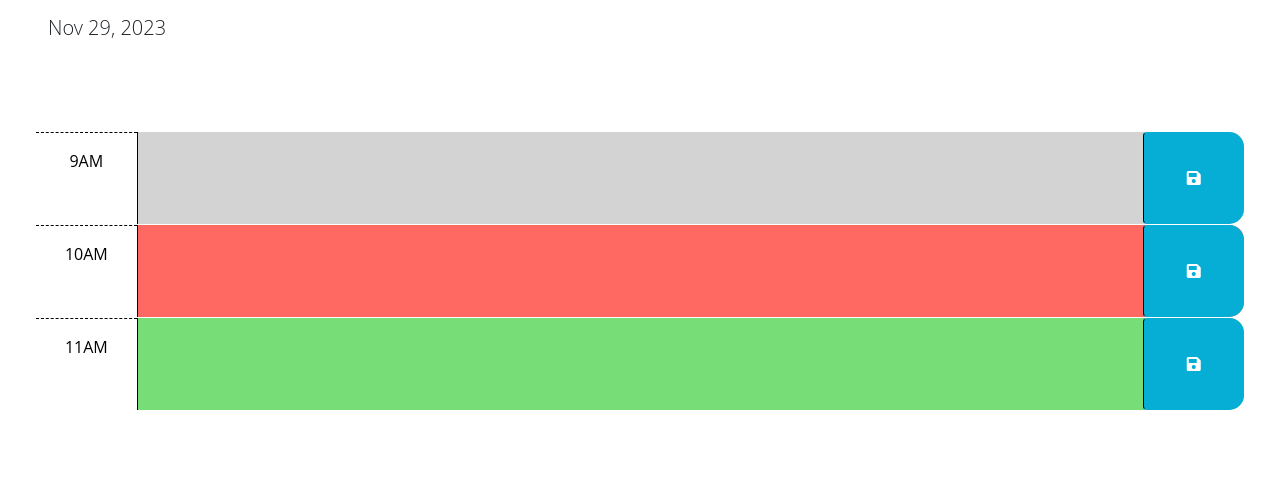
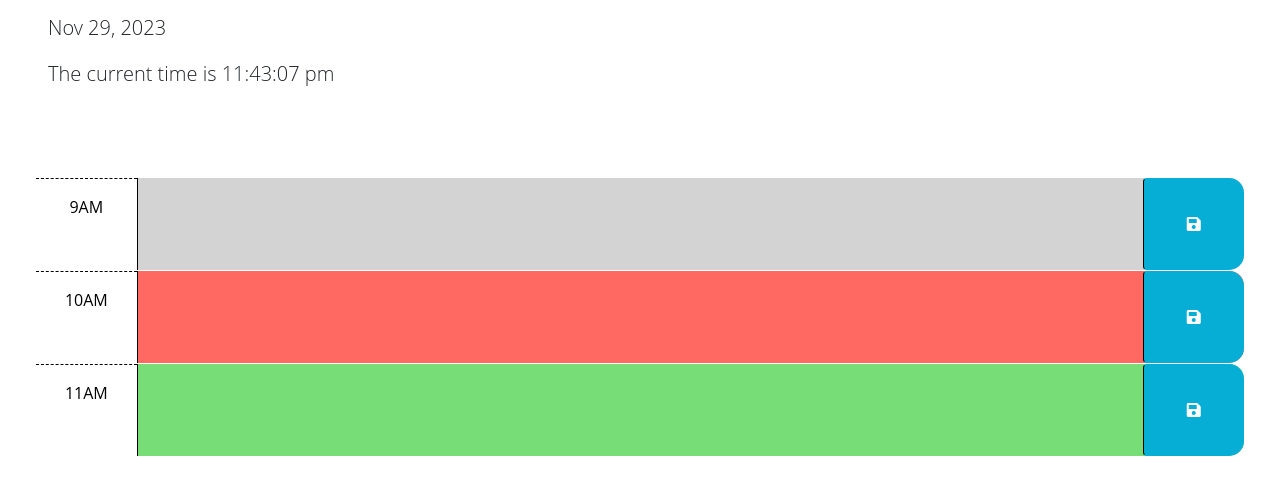
Before and after one commit to benitaisaac/work-day-scheduler, a plain HTML site: page Develop/index.html in a window 1280 px wide. Shown: the part 166-660 px from the top of the page. Drawn offline with nearby package versions, Linux system fonts and the light colour scheme.

Commit message:
displaying current time

```diff
--- a/Develop/index.html
+++ b/Develop/index.html
@@ -29,6 +29,7 @@
       <h1 class="display-3">Work Day Scheduler</h1>
       <p class="lead">A simple calendar app for scheduling your work day</p>
       <p id="currentDay" class="lead"></p>
+      <p id="currentTime" class="lead"></p>
     </header>
     <div class="container-fluid px-5">
       <!-- Use class for "past", "present", and "future" to apply styles to the
--- a/Develop/script.js
+++ b/Develop/script.js
@@ -2,10 +2,17 @@
 // the code isn't run until the browser has finished rendering all the elements
 // in the html.
 
+
+
+$(function () {
+  // Code to display the current date in the header of the page.
 var today = dayjs();
 $('#currentDay').text(today.format('MMM D, YYYY'));
 
-$(function () {
+var currentTime = dayjs().format('h:mm:ss a');
+$('#currentTime').text("The current time is " + currentTime);
+
+
   // TODO: Add a listener for click events on the save button. This code should
   // use the id in the containing time-block as a key to save the user input in
   // local storage. HINT: What does `this` reference in the click listener
@@ -23,7 +30,6 @@ $(function () {
   // the values of the corresponding textarea elements. HINT: How can the id
   // attribute of each time-block be used to do this?
   //
-  // TODO: Add code to display the current date in the header of the page.
 });
 
 
@@ -41,3 +47,11 @@ $(function () {
 // THEN the text for that event is saved in local storage
 // WHEN I refresh the page
 // THEN the saved events persist
+
+//TO DO: Display 8 time blocks, with each representing 9AM until 5PM
+
+//TO DO: Color-code each time block to represent the past, pesent and future
+  //TO DO:
+
+// TO DO: Be able to enter an event in a time block
+//TO DO: Save event to local storage
```
